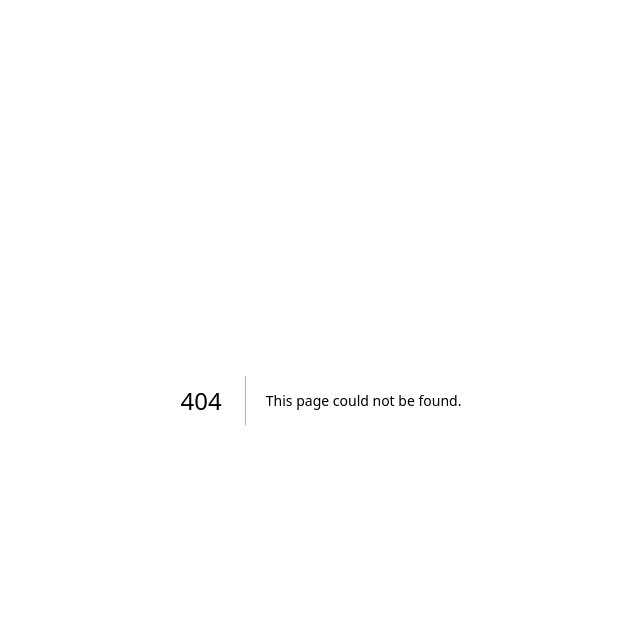
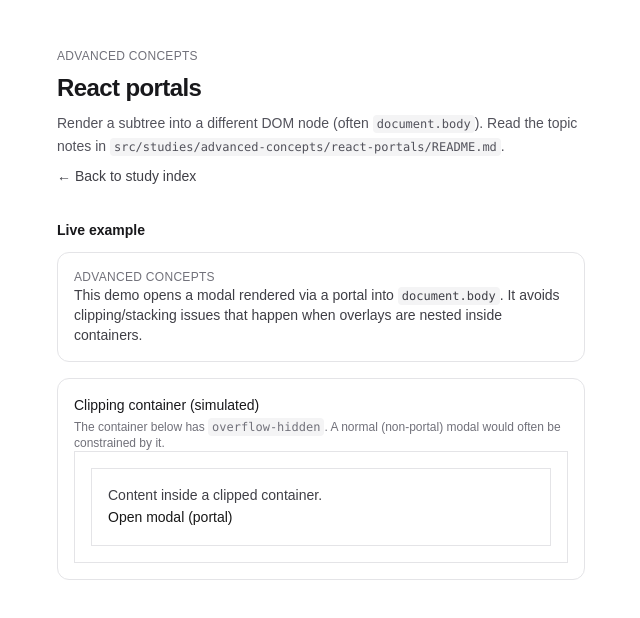
Before and after one commit to Rennatts/React-Next-studies, a Next.js app: page /studies/advanced-concepts/react-portals in a window 1280 px wide. Before the commit this address had no page. Shown: the top 618 px of the page, without its empty margins (319-959 px from the left). Built offline with nearby package versions, Linux system fonts and the light colour scheme.

Commit message:
react portals

```diff
--- a/src/app/page.tsx
+++ b/src/app/page.tsx
@@ -71,6 +71,13 @@
     href: "/studies/design-patterns/observer-pattern",
     category: "Design patterns",
   },
+  {
+    title: "React portals",
+    description:
+      "Advanced concept: render modals/overlays into document.body using createPortal (without breaking React events).",
+    href: "/studies/advanced-concepts/react-portals",
+    category: "Advanced concepts",
+  },
 ] as const;
 
 export default function Home() {
--- /dev/null
+++ b/src/app/studies/advanced-concepts/react-portals/page.tsx
@@ -0,0 +1,50 @@
+import type { Metadata } from "next";
+import Link from "next/link";
+import { ReactPortalsDemo } from "@/studies/advanced-concepts/react-portals/ReactPortalsDemo";
+
+export const metadata: Metadata = {
+  title: "Study: React portals",
+  description: "Advanced concept: rendering modals/overlays via React portals.",
+};
+
+export default function ReactPortalsStudyPage() {
+  return (
+    <div className="mx-auto flex min-h-screen max-w-xl flex-col gap-8 px-6 py-12">
+      <header className="space-y-2">
+        <p className="text-xs font-medium uppercase tracking-wide text-zinc-500 dark:text-zinc-400">
+          Advanced concepts
+        </p>
+        <h1 className="text-2xl font-semibold tracking-tight text-zinc-900 dark:text-zinc-50">
+          React portals
+        </h1>
+        <p className="text-sm leading-relaxed text-zinc-600 dark:text-zinc-400">
+          Render a subtree into a different DOM node (often{" "}
+          <code className="rounded bg-zinc-100 px-1 py-0.5 text-xs dark:bg-zinc-900">
+            document.body
+          </code>
+          ). Read the topic notes in{" "}
+          <code className="rounded bg-zinc-100 px-1 py-0.5 text-xs dark:bg-zinc-900">
+            src/studies/advanced-concepts/react-portals/README.md
+          </code>
+          .
+        </p>
+        <Link
+          href="/"
+          className="inline-flex text-sm font-medium text-zinc-700 underline-offset-4 hover:underline dark:text-zinc-300"
+        >
+          ← Back to study index
+        </Link>
+      </header>
+
+      <section aria-labelledby="demo-heading" className="space-y-3">
+        <h2
+          id="demo-heading"
+          className="text-sm font-semibold text-zinc-900 dark:text-zinc-50"
+        >
+          Live example
+        </h2>
+        <ReactPortalsDemo />
+      </section>
+    </div>
+  );
+}
--- /dev/null
+++ b/src/studies/advanced-concepts/react-portals/PortalModal.tsx
@@ -0,0 +1,82 @@
+"use client";
+
+import { useEffect, useMemo } from "react";
+import { createPortal } from "react-dom";
+
+export function PortalModal({
+  open,
+  title,
+  children,
+  onClose,
+}: {
+  open: boolean;
+  title: string;
+  children: React.ReactNode;
+  onClose: () => void;
+}) {
+  const mountNode = useMemo(() => {
+    if (typeof document === "undefined") return null;
+    const el = document.createElement("div");
+    el.setAttribute("data-portal-modal-root", "true");
+    return el;
+  }, []);
+
+  useEffect(() => {
+    if (!mountNode) return;
+    document.body.appendChild(mountNode);
+    return () => {
+      mountNode.remove();
+    };
+  }, [mountNode]);
+
+  useEffect(() => {
+    if (!open) return;
+    const onKeyDown = (e: KeyboardEvent) => {
+      if (e.key === "Escape") onClose();
+    };
+    window.addEventListener("keydown", onKeyDown);
+    return () => window.removeEventListener("keydown", onKeyDown);
+  }, [open, onClose]);
+
+  if (!open || !mountNode) return null;
+
+  return createPortal(
+    <div
+      role="dialog"
+      aria-modal="true"
+      aria-label={title}
+      className="fixed inset-0 z-50 grid place-items-center px-6"
+    >
+      <button
+        type="button"
+        aria-label="Close modal"
+        onClick={onClose}
+        className="absolute inset-0 bg-black/40"
+      />
+      <div className="relative w-full max-w-lg rounded-2xl border border-zinc-200 bg-white p-5 shadow-xl dark:border-zinc-800 dark:bg-zinc-950">
+        <div className="flex items-start justify-between gap-4">
+          <div className="space-y-1">
+            <p className="text-xs font-medium uppercase tracking-wide text-zinc-500 dark:text-zinc-400">
+              Portal modal
+            </p>
+            <h2 className="text-lg font-semibold text-zinc-900 dark:text-zinc-50">
+              {title}
+            </h2>
+          </div>
+          <button
+            type="button"
+            onClick={onClose}
+            className="rounded-md border border-zinc-200 px-2 py-1 text-xs font-medium text-zinc-700 hover:bg-zinc-50 dark:border-zinc-800 dark:text-zinc-300 dark:hover:bg-zinc-900/40"
+          >
+            Close
+          </button>
+        </div>
+
+        <div className="mt-4 text-sm text-zinc-700 dark:text-zinc-300">
+          {children}
+        </div>
+      </div>
+    </div>,
+    mountNode,
+  );
+}
--- /dev/null
+++ b/src/studies/advanced-concepts/react-portals/ReactPortalsDemo.tsx
@@ -0,0 +1,62 @@
+"use client";
+
+import { useState } from "react";
+import { PortalModal } from "./PortalModal";
+
+export function ReactPortalsDemo() {
+  const [open, setOpen] = useState(false);
+
+  return (
+    <div className="space-y-4">
+      <div className="rounded-xl border border-zinc-200 p-4 dark:border-zinc-800">
+        <p className="text-xs font-medium uppercase tracking-wide text-zinc-500 dark:text-zinc-400">
+          Advanced concepts
+        </p>
+        <p className="mt-2 text-sm text-zinc-700 dark:text-zinc-300">
+          This demo opens a modal rendered via a <span className="font-medium">portal</span>{" "}
+          into <code className="rounded bg-zinc-100 px-1 py-0.5 text-xs dark:bg-zinc-900">document.body</code>.
+          It avoids clipping/stacking issues that happen when overlays are nested inside containers.
+        </p>
+      </div>
+
+      <div className="rounded-xl border border-zinc-200 p-4 dark:border-zinc-800">
+        <p className="text-sm font-medium text-zinc-900 dark:text-zinc-50">
+          Clipping container (simulated)
+        </p>
+        <p className="mt-1 text-xs text-zinc-500 dark:text-zinc-400">
+          The container below has <code className="rounded bg-zinc-100 px-1 py-0.5 text-[11px] dark:bg-zinc-900">overflow-hidden</code>.
+          A normal (non-portal) modal would often be constrained by it.
+        </p>
+
+        <div className="mt-3 rounded-lg border border-zinc-200 bg-zinc-50 p-4 dark:border-zinc-800 dark:bg-zinc-900/40">
+          <div className="overflow-hidden rounded-md border border-zinc-200 bg-white p-4 dark:border-zinc-800 dark:bg-zinc-950">
+            <p className="text-sm text-zinc-700 dark:text-zinc-300">
+              Content inside a clipped container.
+            </p>
+            <button
+              type="button"
+              onClick={() => setOpen(true)}
+              className="mt-3 rounded-md bg-zinc-900 px-3 py-2 text-sm font-medium text-white dark:bg-zinc-50 dark:text-zinc-900"
+            >
+              Open modal (portal)
+            </button>
+          </div>
+        </div>
+      </div>
+
+      <PortalModal
+        open={open}
+        title="Hello from a portal"
+        onClose={() => setOpen(false)}
+      >
+        <p>
+          Even though this modal is triggered from inside a nested container, its DOM nodes live
+          under <span className="font-medium">document.body</span>.
+        </p>
+        <p className="mt-2 text-xs text-zinc-500 dark:text-zinc-400">
+          Tip: press <span className="font-medium">Esc</span> to close.
+        </p>
+      </PortalModal>
+    </div>
+  );
+}
```
Also changed, not shown: src/studies/README.md, src/studies/advanced-concepts/react-portals/README.md (added).
